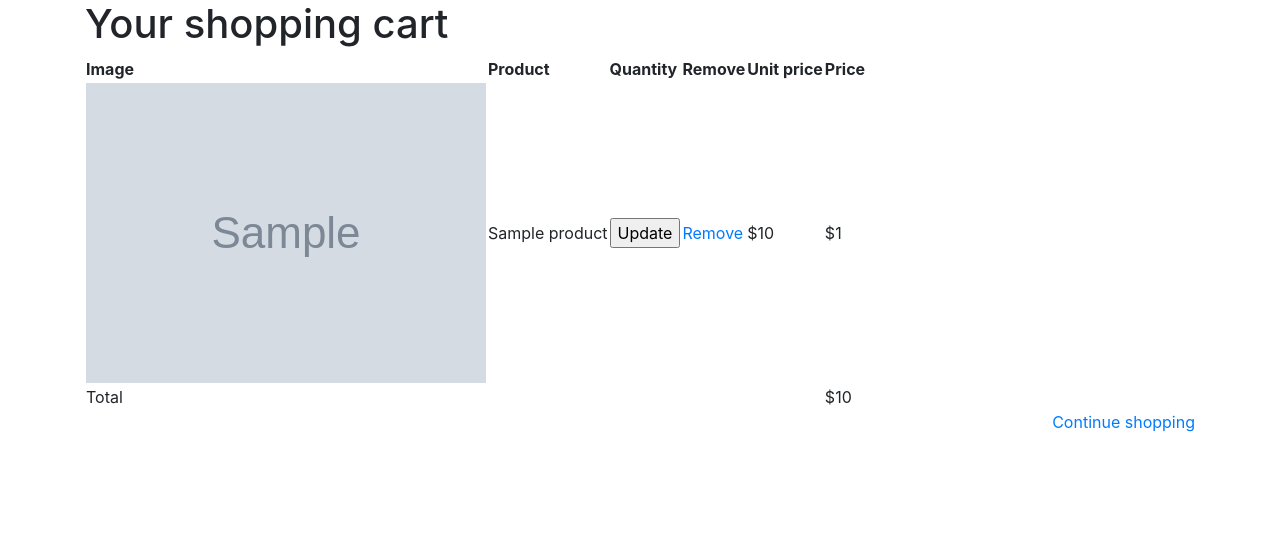
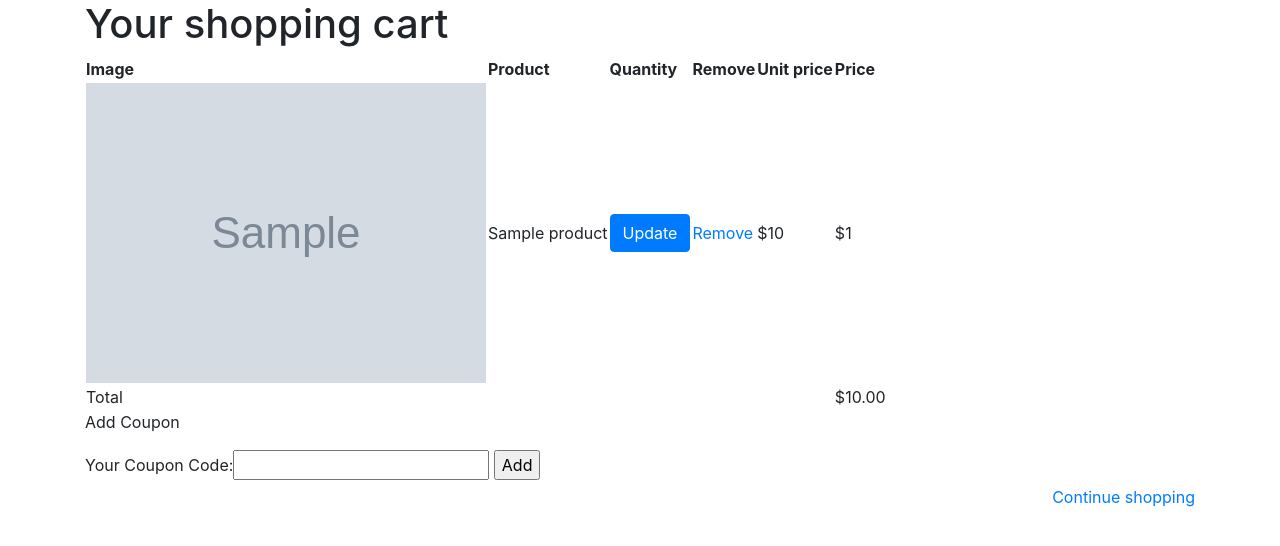
Before and after one commit to brave-jang/shopping_mall, a Django app: template templates/cart/detail.html in a window 1280 px wide. Shown: the part 56-602 px from the top of the page. Run offline with Django 3.2, Linux system fonts and the light colour scheme; tables that the repository leaves empty hold one stand-in row (values such as "Sample post"); the template is opened without the code that fills it: values that come from a table or form of the project are taken from there, most other values are stand-ins (such as "Sample title", 1, 10 or a date in 2020); grey boxes marked "Sample" are stand-in pictures.

Commit message:
쿠폰 템플릿

```diff
--- a/cart/views.py
+++ b/cart/views.py
@@ -3,6 +3,7 @@ from django.views.decorators.http import require_POST
 from shop.models import Product
 from .forms import AddProductForm
 from .cart import Cart
+from coupon.forms import AddCouponForm
 
 
 @require_POST # Post만 전달 받음
@@ -29,7 +30,8 @@ def remove(request, product_id):
 
 def detail(request):
     cart = Cart(request)
+    add_coupon = AddCouponForm()
     for product in cart:
         product['quantity_form'] = AddProductForm(initial={'quantity':product['quantity'], 'is_update':True})
 
-    return render(request, 'cart/detail.html', {'cart':cart})
+    return render(request, 'cart/detail.html', {'cart':cart, 'add_coupon':add_coupon})
--- a/templates/cart/detail.html
+++ b/templates/cart/detail.html
@@ -39,7 +39,7 @@
                 <form action="{% url 'cart:product_add' product.id %}" method="post">
                   {{ item.quantity_form.quantity }}
                   {{ item.quantity_form.is_update }}
-                  <input type="submit" value="Update">
+                  <input type="submit" class="btn btn-primary" value="Update">
                   {% csrf_token %}
                 </form>
               </td>
@@ -52,10 +52,18 @@
         <tr class="total">
           <td>Total</td>
           <td colspan="4"></td>
-          <td class="num">${{ cart.get_product_total }}</td>
+          <td class="num">${{ cart.get_product_total|floatformat:2 }}</td>
         </tr>
       </tbody>
     </table>
+    <p>
+      Add Coupon
+    </p>
+    <form action="{% url 'coupon:add' %}" method="POST">
+      {% csrf_token %}
+      {{add_coupon}}
+      <input type="submit" value="Add">
+    </form>
     <p class="text-right">
       <a href="{% url 'shop:product_all' %}" class="button light">Continue shopping</a>
     </p>
```
